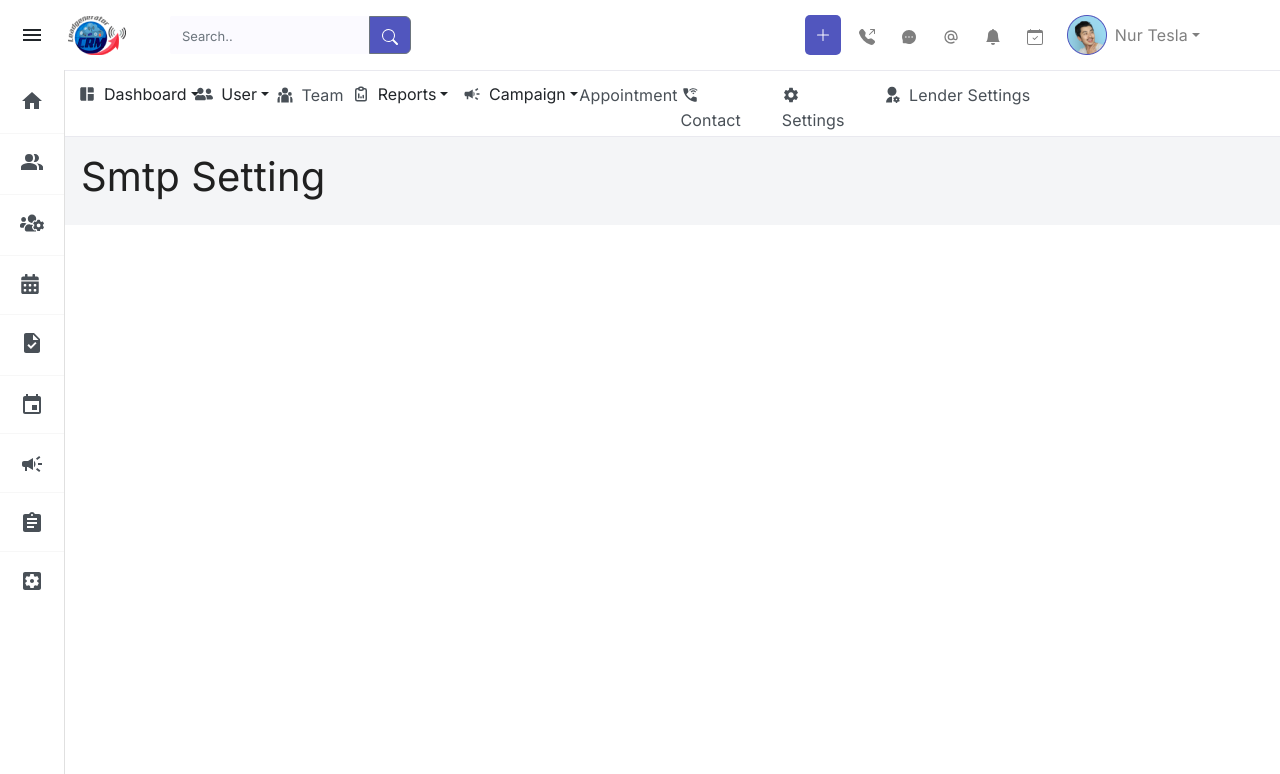
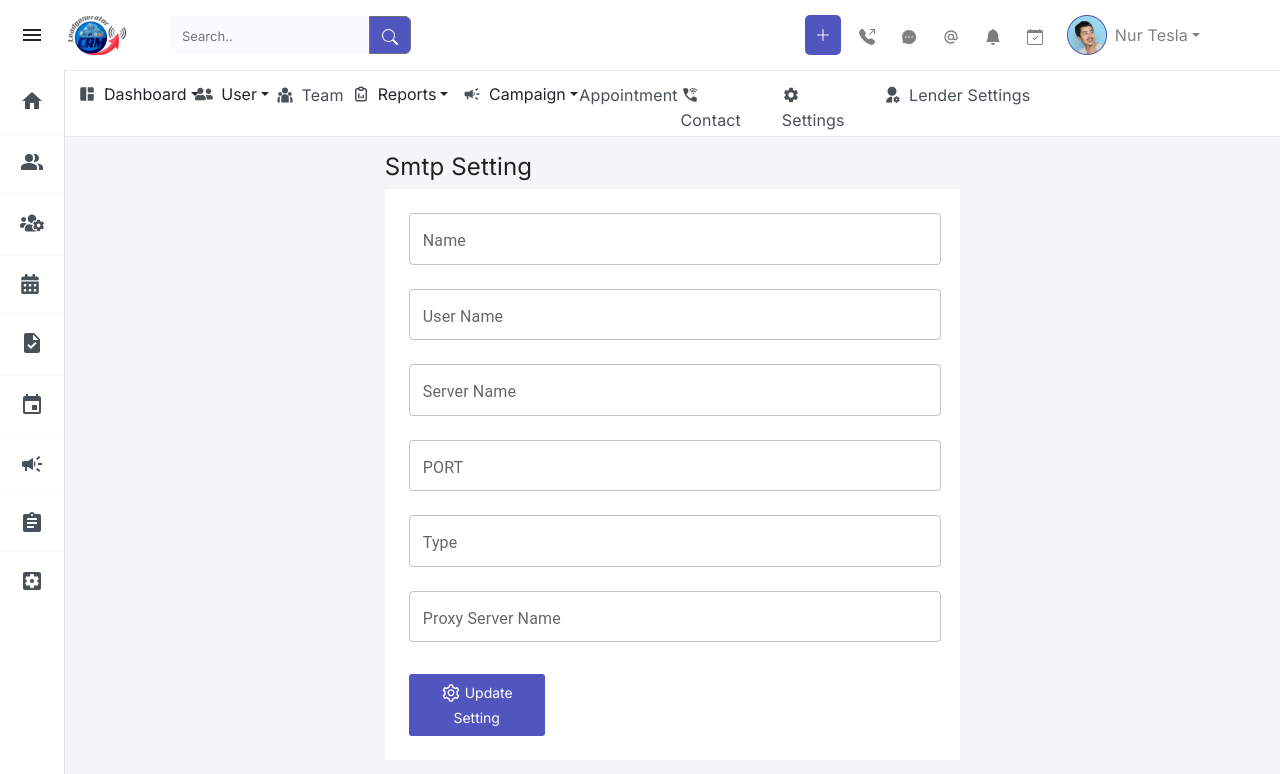
Before and after one commit to assraf-nur/CRM, a React (Create React App) app: page /smtpSetting in a window 1280 px wide. Shown: the top 774 px of the page. Built offline with nearby package versions, Linux system fonts and the light colour scheme.

Commit message:
update smtp

```diff
--- a/src/Components/Setting/SmtpSetting.js
+++ b/src/Components/Setting/SmtpSetting.js
@@ -1,11 +1,74 @@
-import React from 'react';
+import { Box, TextField } from "@mui/material";
+import React from "react";
+import { AiOutlineSetting } from "react-icons/ai";
 
 const SmtpSetting = () => {
-    return (
-        <div className='p-3'>
-            <h1>Smtp Setting</h1>
-        </div>
-    );
+  return (
+    <div className="p-3 w-50 mx-auto">
+      <h4>Smtp Setting</h4>
+      <div className="bg-white p-3">
+        <Box
+          component="form"
+          sx={{
+            "& > :not(style)": { m: 1, width: "98%" },
+          }}
+          noValidate
+          autoComplete="off"
+        >
+          <TextField
+            className="mb-3"
+            id="outlined-basic"
+            label="Name"
+            variant="outlined"
+            type={"text"}
+          />
+          <TextField
+            className="mb-3"
+            id="outlined-basic"
+            label="User Name"
+            variant="outlined"
+            type={"text"}
+          />
+          <TextField
+            className="mb-3"
+            id="outlined-basic"
+            label="Server Name"
+            variant="outlined"
+            type={"text"}
+          />
+          <TextField
+            className="mb-3"
+            id="outlined-basic"
+            label="PORT"
+            variant="outlined"
+            type={"number"}
+          />
+          <TextField
+            className="mb-3"
+            id="outlined-basic"
+            label="Type"
+            variant="outlined"
+            type={"text"}
+          />
+          <TextField
+            className="mb-3"
+            id="outlined-basic"
+            label="Proxy Server Name"
+            variant="outlined"
+            type={"text"}
+          />
+
+          <button
+            style={{ backgroundColor: "#5156BE" }}
+            className="add-new-button py-2 px-3 mt-3 ms-2 w-25 mx-auto"
+          >
+            <AiOutlineSetting className="me-1 mb-1 fs-5" />
+            Update Setting
+          </button>
+        </Box>
+      </div>
+    </div>
+  );
 };
 
 export default SmtpSetting;
```
